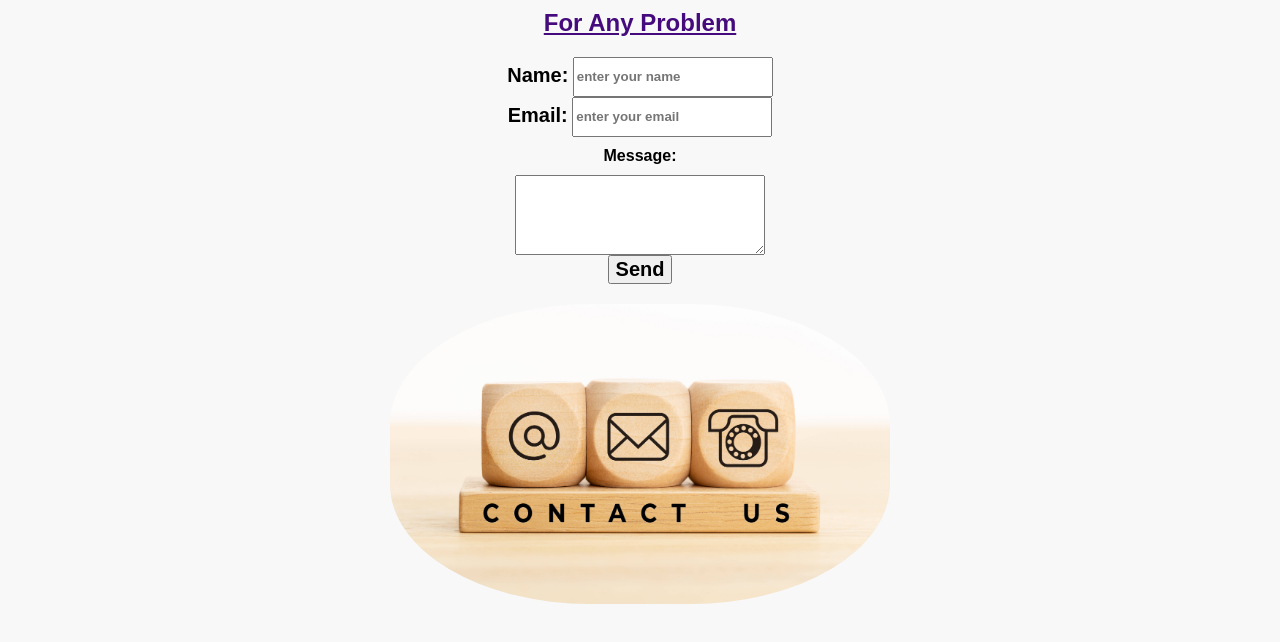
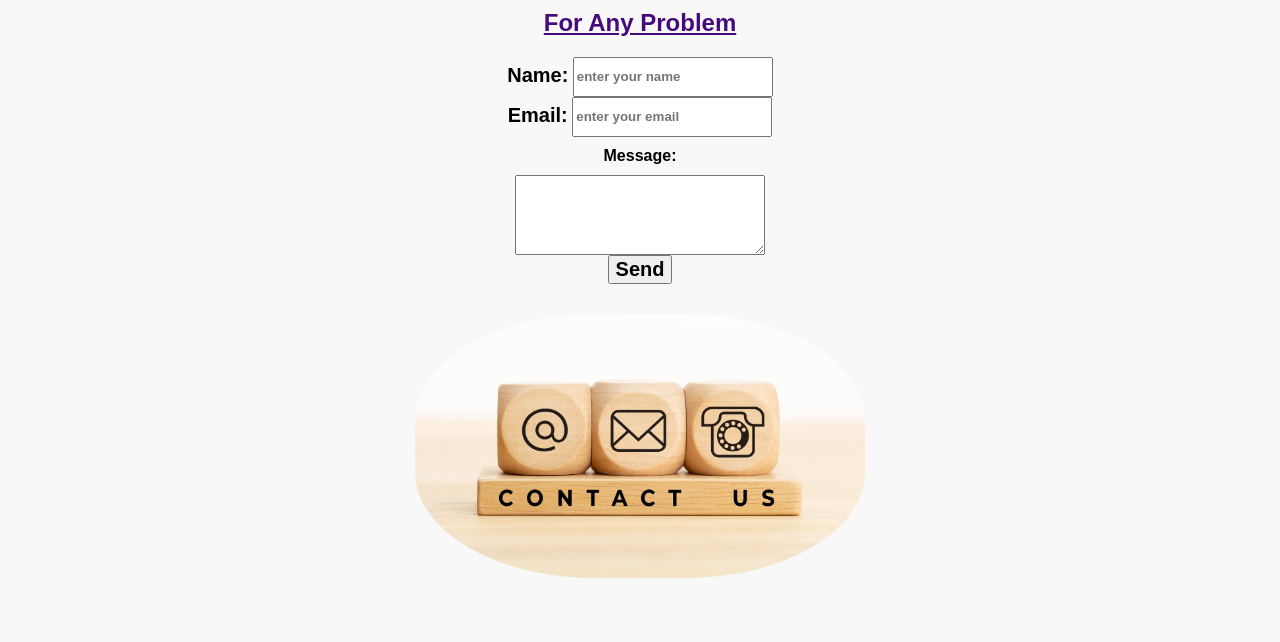
Before and after one commit to mostafaahmed1992019-dot/portfolio, a plain HTML site: page Contact Us.html in a window 1280 px wide. Shown: the part 126-768 px from the top of the page. Drawn offline with Linux system fonts and the light colour scheme.

Commit message:
Add files via upload

```diff
--- a/enter.css
+++ b/enter.css
@@ -43,8 +43,10 @@ li{
 }
 
 img{
-    width: 500px;
-    height: 300px;
+    width: 90%;
+    max-width: 500px;
+    height: auto;
+    max-height: 300px;
     border-radius: 20%;
     display: block;
     margin: 20px auto;
@@ -56,8 +58,8 @@ footer{
     color: aliceblue;
     font-size: 26px;
     font-weight: bold;
-    margin-top: 100px;
-    padding: 15px 0px 10px 0px;
+    margin-top: 120px;
+    padding: 25px 0px 10px 0px;
     text-align: center;
     width: 100%;
 }
@@ -138,4 +140,9 @@ section p {
 }
 #img2 img{
     border-radius: 40%;
+    width: 85%;
+    max-width: 450px;
+    height: auto;
+    display: block;
+    margin: 30px auto;
 }
```
